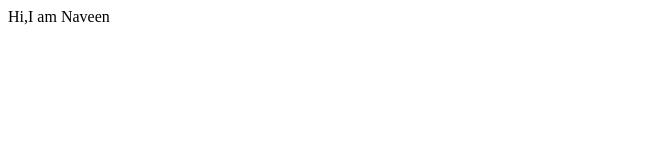
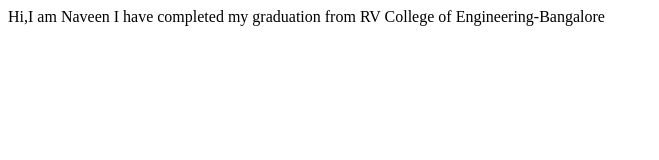
Before and after one commit to Naveen-shetti/Naveen-portfolio, a plain HTML site: page index.html in a window 1280 px wide. Shown: the whole page, without its empty margins (0-659 px from the left). Drawn offline with Linux system fonts and the light colour scheme.

Commit message:
doc: Prsonal update

```diff
--- a/index.html
+++ b/index.html
@@ -7,6 +7,7 @@
     <title>NaveenSite</title>
   </head>
   <body>
-    Hi,I am Naveen
+    Hi,I am Naveen I have completed my graduation from RV College of
+    Engineering-Bangalore
   </body>
 </html>
```
